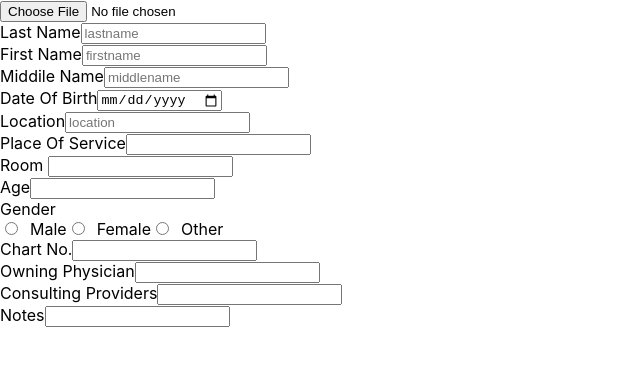
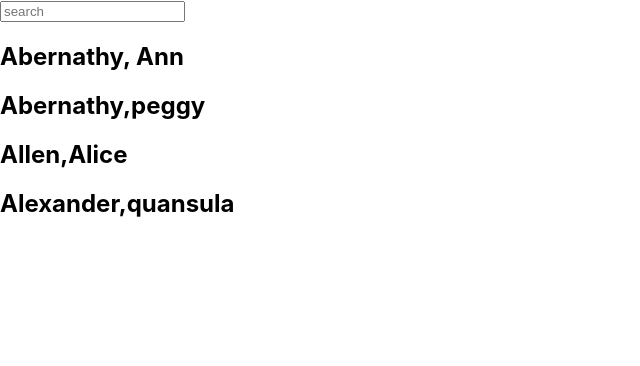
Before and after one commit to webdevfardins/Hospital-management, a React (Create React App) app: page / in a window 1280 px wide. Shown: the top 366 px of the page, without its empty margins (0-640 px from the left). Built offline with nearby package versions, Linux system fonts and the light colour scheme.

Commit message:
add new components

```diff
--- a/src/App.js
+++ b/src/App.js
@@ -1,11 +1,17 @@
 
 
 import AddPatient from './Components/AddPatient';
+import DateAndLocation from './Components/DateAndLocation';
+import ICD_Favorites from './Components/ICD_Favorites';
+import Patients from './Components/Patients';
 
 function App() {
   return (
     <div className="App">
-    <AddPatient/>
+    {/* <AddPatient/>
+    <DateAndLocation/> */}
+    {/* <ICD_Favorites/> */}
+    <Patients/>
     </div>
   );
 }
--- /dev/null
+++ b/src/Components/DateAndLocation.js
@@ -0,0 +1,29 @@
+import React from "react";
+
+function DateAndLocation() {
+  return (
+    <div>
+      <span>Date Of Service</span>
+      <input type="date" name="" id="" />
+      <br />
+      <span>Location</span>
+      <input type="text" name="" id="" />
+      <br />
+      <span>Room</span>
+      <input type="text" name="" id="" />
+      <br />
+      <span>Admit</span>
+      <input type="date" name="" id="" />
+      <br />
+      <span>Discharge</span>
+      <input type="date" name="" id="" />
+      <br />
+      <span>charges</span>
+      <input type="text" name="" id="" />
+      <br />
+
+    </div>
+  );
+}
+
+export default DateAndLocation;
--- /dev/null
+++ b/src/Components/ICD_Favorites.js
@@ -0,0 +1,13 @@
+import React from 'react'
+
+function ICD_Favorites() {
+  return (
+    <div>
+        <input type="search" name="" id="" placeholder='Globel Search' />
+        <button>cancel</button><br />
+        <span>SELECT  CODES</span>
+    </div>
+  )
+}
+
+export default ICD_Favorites
--- /dev/null
+++ b/src/Components/Patients.js
@@ -0,0 +1,15 @@
+import React from 'react'
+
+function Patients() {
+  return (
+    <div>
+        <input type="search" name="" placeholder='search' id="" />
+        <h2>Abernathy, Ann</h2>
+        <h2>Abernathy,peggy</h2>
+        <h2>Allen,Alice</h2>
+        <h2>Alexander,quansula</h2>
+    </div>
+  )
+}
+
+export default Patients
```
